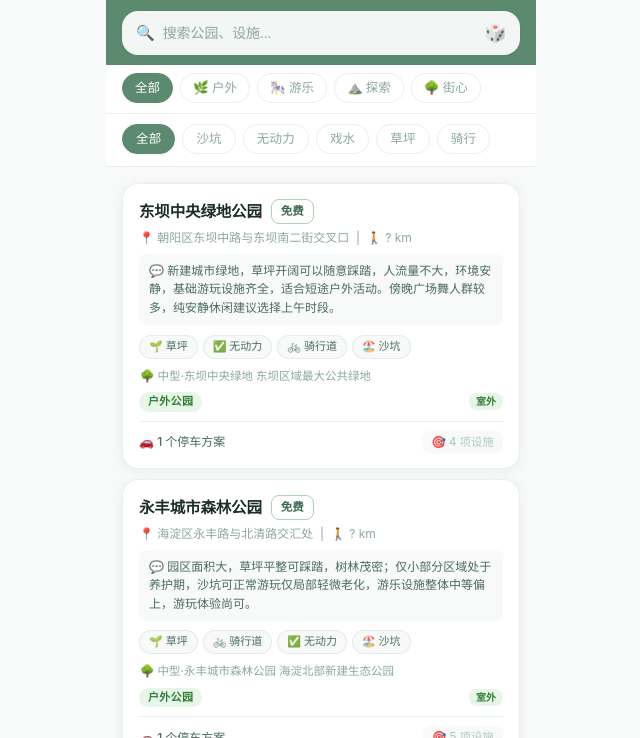
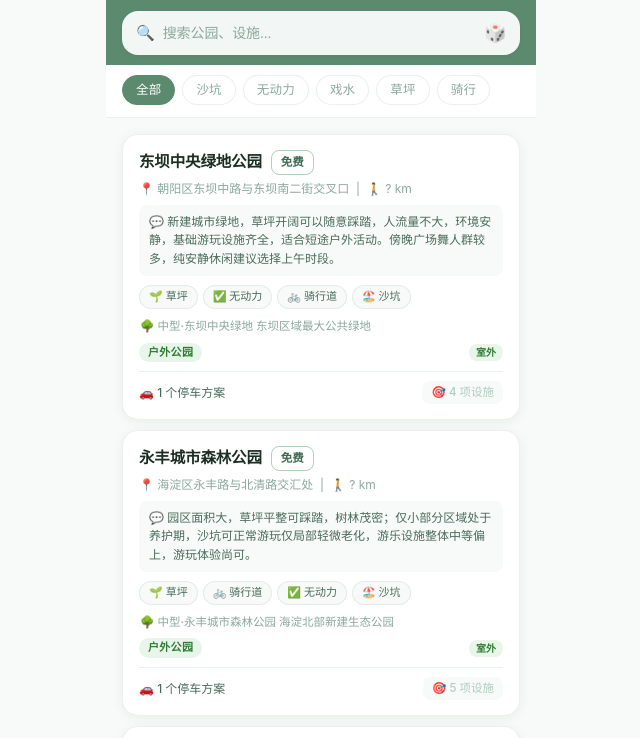
Before and after one commit to Ashley-33/park-explorer, a website: page app.html in a window 1280 px wide. Shown: the part 62-800 px from the top of the page, without its empty margins (319-959 px from the left). Drawn offline with nearby package versions, Linux system fonts and the light colour scheme; a script that the page names is missing.

Commit message:
隐藏分类筛选栏(category-bar)，设施筛选栏保留

```diff
--- a/app.html
+++ b/app.html
@@ -437,8 +437,8 @@
         <div class="dice-btn" id="dice-btn" onclick="rollDice()">🎲</div>
       </div>
 
-      <!-- 分类筛选栏 -->
-      <div class="filter-bar" id="category-bar" style="padding:8px 16px 10px">
+      <!-- 分类筛选栏（已隐藏） -->
+      <div class="filter-bar" id="category-bar" style="padding:8px 16px 10px;display:none">
         <div class="cat-tag active" data-category="all">全部</div>
         <div class="cat-tag" data-category="户外公园">🌿 户外</div>
         <div class="cat-tag" data-category="游乐场">🎠 游乐</div>
```
